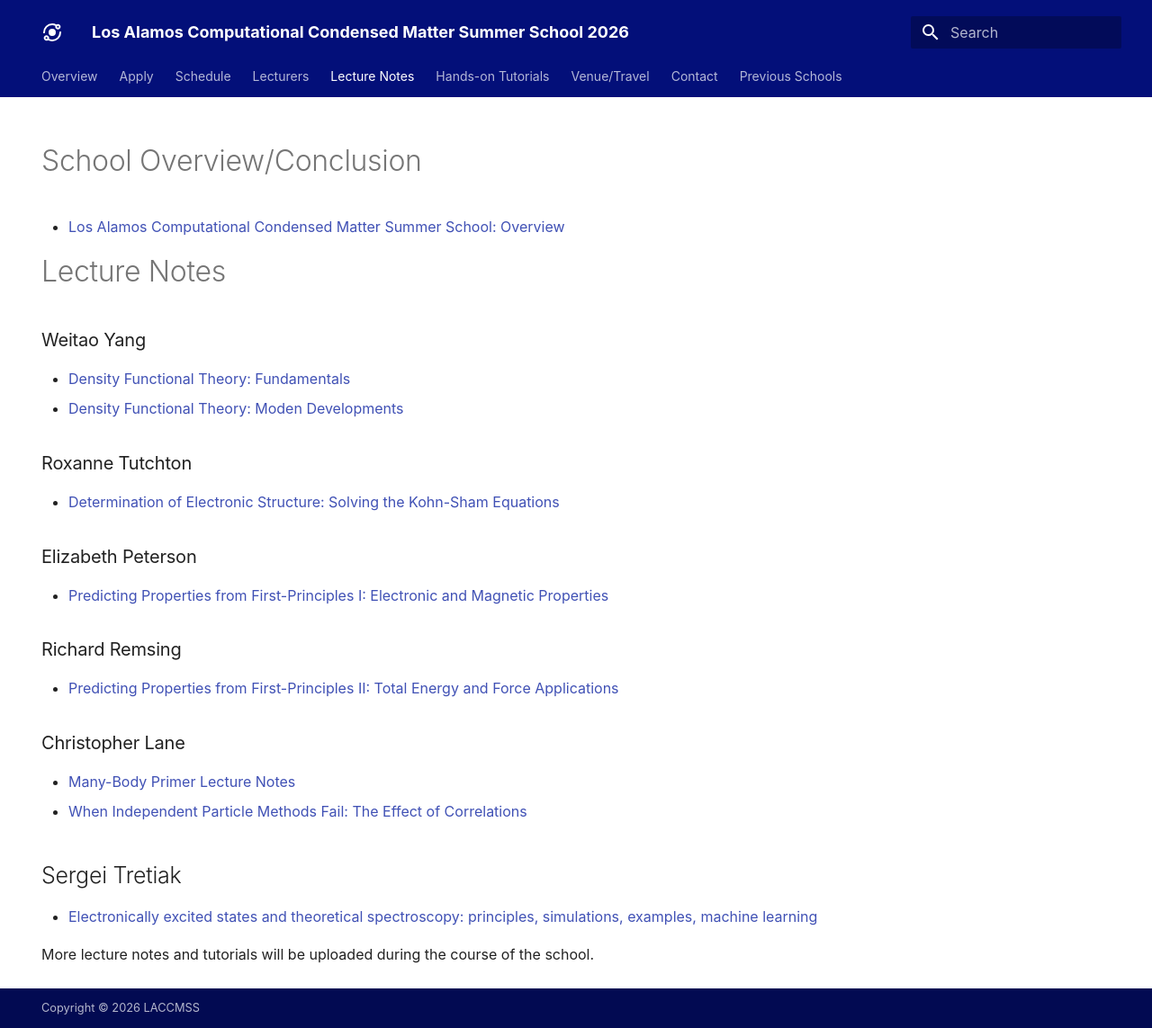
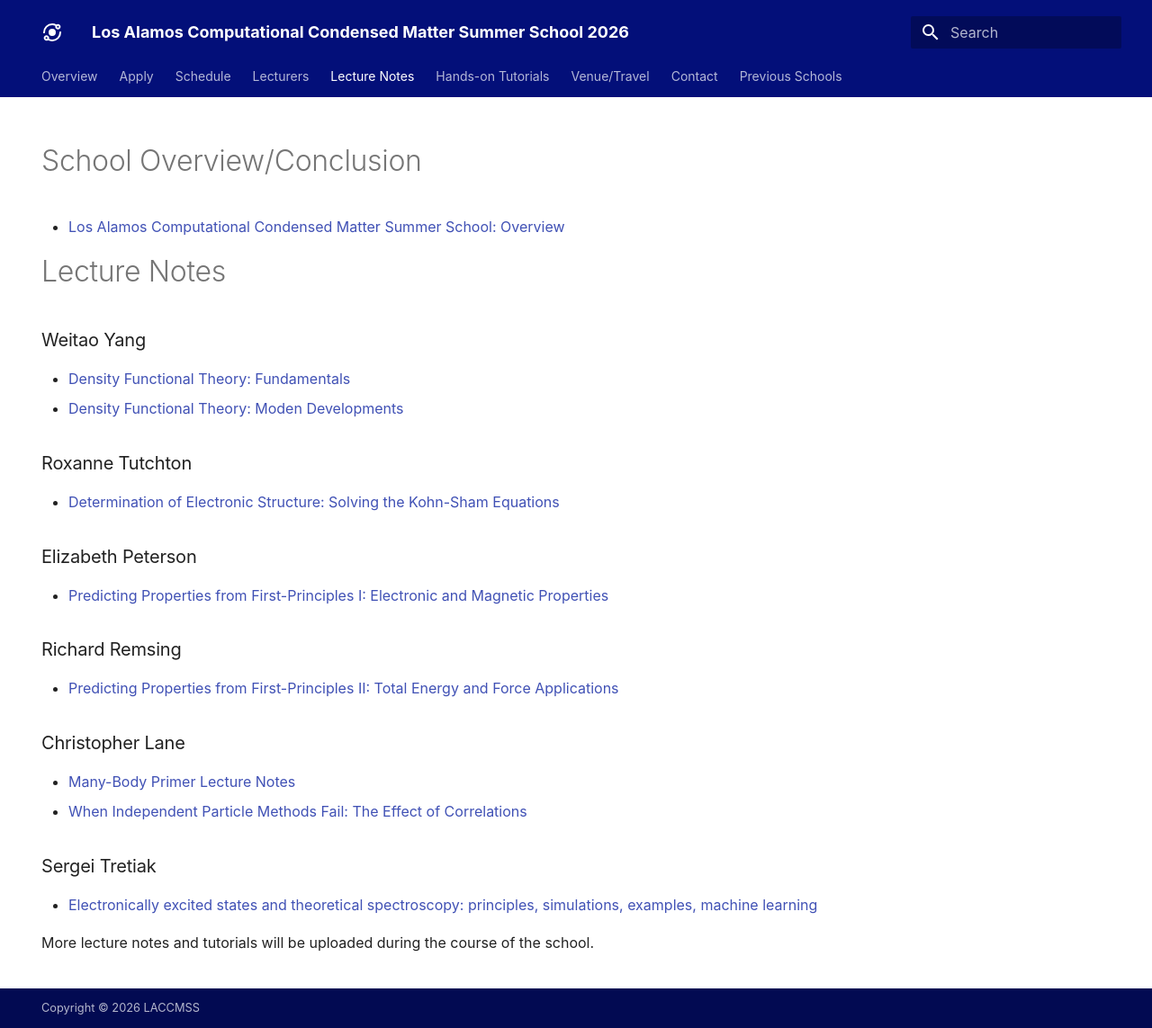
Before and after one commit to LACCMSS/2026, an MkDocs documentation site: the page built from docs/lecture_notes.md, in a window 1280 px wide and 1143 px high. Shown: the whole window at 90% size. Built offline with MkDocs 1.6.1 and Material for MkDocs 9.7.7, drawn with Linux system fonts in a browser that asks for light colours; some web fonts are replaced.

```diff
--- a/docs/lecture_notes.md
+++ b/docs/lecture_notes.md
@@ -28,7 +28,7 @@ title: Lecture Notes
 - [Many-Body Primer Lecture Notes ](assets/Lecture_Data/Christopher_Lane/ManyBodyPrimerLectureNotes.pdf)
 - [When Independent Particle Methods Fail: The Effect of Correlations ](assets/Lecture_Data/Christopher_Lane/LANE_DFT_What_are_we_missing_Talk_2026.pdf)
 
-## Sergei Tretiak
+### Sergei Tretiak
 - [Electronically excited states and theoretical spectroscopy: principles, simulations, examples, machine learning](assets/Lecture_Data/Sergei_Tretiak/Excited_states_Cond.Matter.School_LANL_2026.pdf)
 
 
```
